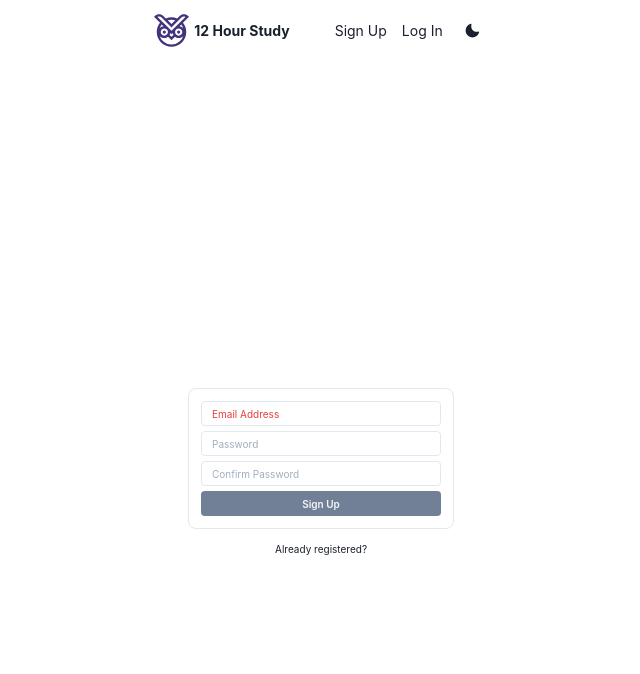
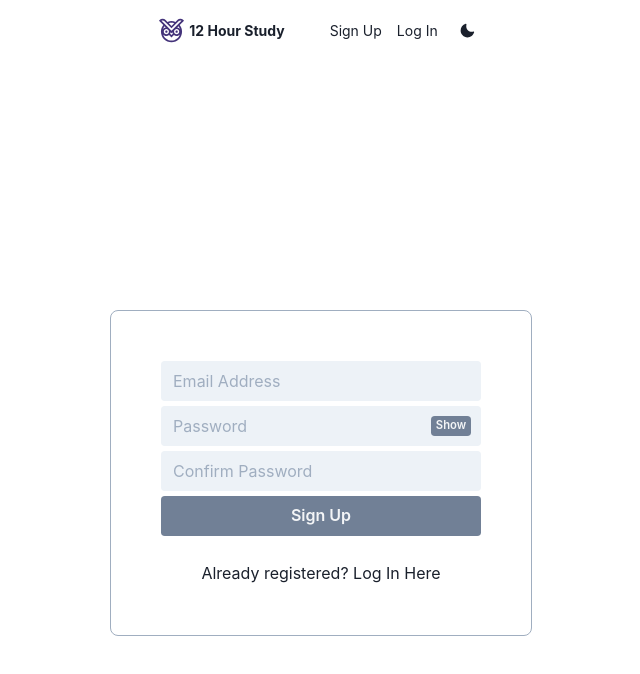
Before and after one commit to Gumshoe21/12-Hour-Study, a React (Create React App) app in the folder client/: page /signup in a window 1280 px wide. Shown: the top 674 px of the page, without its empty margins (319-959 px from the left). Built offline with nearby package versions, Linux system fonts and the light colour scheme; no server answers.

Commit message:
Added colors to active mode of timer switcher buttons; restyled Register/Login components.

```diff
--- a/client/src/App.js
+++ b/client/src/App.js
@@ -1,21 +1,11 @@
 import React, { Fragment, useEffect } from 'react';
-import {
-  BrowserRouter as Router,
-  Route,
-  Routes,
-  Navigate
-} from 'react-router-dom';
-import styles from './App.module.scss';
+import { BrowserRouter as Router, Route, Routes } from 'react-router-dom';
 import Navbar from './components/UI/Navbar/Navbar';
-import Timer from './components/Timer/Timer';
 import Register from './components/Auth/Register';
 import Login from './components/Auth/Login';
 import Dashboard from './components/Dashboard/Dashboard';
 import Profile from './components/Profile/Profile';
-import { Container, Box, Flex, VStack } from '@chakra-ui/react';
 import { loadUser } from './store/actions/auth';
-import authSlice from './store/slices/auth';
-import { useDispatch } from 'react-redux';
 import { connect } from 'react-redux';
 import store from './store/index';
 import PropTypes from 'prop-types';
@@ -32,7 +22,11 @@ const App = ({ auth }) => {
           <Route index element={<Dashboard />} />
           <Route exact path="/signup" element={<Register />} />
           <Route exact path="/login" element={<Login />} />
-          <Route exact path="/profile" element={<Profile />} />
+          <Route
+            exact
+            path="/profile"
+            element={<PrivateRoute component={Profile} />}
+          />
           <Route
             path="/dashboard"
             element={<PrivateRoute component={Dashboard} />}
--- a/client/src/components/Auth/Login.js
+++ b/client/src/components/Auth/Login.js
@@ -3,26 +3,8 @@ import { connect } from 'react-redux';
 import { Link, Navigate } from 'react-router-dom';
 import PropTypes from 'prop-types';
 import { login } from '../../store/actions/auth';
-import {
-  Spacer,
-  Container,
-  Box,
-  Flex,
-  Stack,
-  VStack,
-  HStack,
-  Heading,
-  Button,
-  ButtonGroup,
-  Center
-} from '@chakra-ui/react';
-import {
-  FormControl,
-  FormLabel,
-  FormErrorMessage,
-  FormHelperText,
-  Input
-} from '@chakra-ui/react';
+import { Box, Flex, VStack, Button, Text } from '@chakra-ui/react';
+import { FormControl, Input } from '@chakra-ui/react';
 
 const Login = ({ login, isAuthenticated }) => {
   const [formData, setFormData] = useState({
@@ -53,41 +35,53 @@ const Login = ({ login, isAuthenticated }) => {
     >
       <Flex
         borderWidth={1}
+        borderColor="gray.400"
         borderRadius={8}
-        p={10}
+        p={20}
         justifyContent="center"
         alignItems="center"
       >
         <form onSubmit={(e) => onSubmit(e)}>
           <FormControl>
-            <VStack spacing={2} display="inline-block" maxW="sm">
+            <VStack spacing={2} mb={10} display="inline-block" maxW="sm">
               <Input
+                fontSize={16}
                 type="email"
                 placeholder="Email Address"
-                _placeholder={{ color: 'red.500' }}
                 name="email"
                 value={email}
+                height={16}
                 onChange={(e) => onChange(e)}
               />
               <Input
+                fontSize={16}
                 width="100%"
                 type="password"
                 placeholder="Password"
                 name="password"
                 value={password}
+                height={16}
                 onChange={(e) => onChange(e)}
               />
-              <Button type="submit" value="Login" width="100%">
+              <Button
+                h={16}
+                fontSize={16}
+                type="submit"
+                value="Login"
+                width="100%"
+              >
                 Log In
               </Button>
             </VStack>
           </FormControl>
+          <Flex justify="center">
+            <Link to="/signup">
+              <Text underline={2} fontSize={16}>
+                Not Registered? Sign Up Here
+              </Text>
+            </Link>
+          </Flex>
         </form>
-      </Flex>
-      <Flex mt={5}>
-        <Box>
-          <Link to="/signup">Sign up here</Link>
-        </Box>
       </Flex>
     </Flex>
   );
--- a/client/src/components/Auth/Register.js
+++ b/client/src/components/Auth/Register.js
@@ -4,33 +4,26 @@ import { Link, Navigate } from 'react-router-dom';
 import PropTypes from 'prop-types';
 import { register } from '../../store/actions/auth';
 import {
-  Spacer,
-  Container,
-  Box,
   Flex,
-  Stack,
   VStack,
-  HStack,
-  Heading,
   Button,
-  ButtonGroup,
-  Center
-} from '@chakra-ui/react';
-import {
   FormControl,
-  FormLabel,
-  FormErrorMessage,
-  FormHelperText,
-  Input
+  Input,
+  InputGroup,
+  InputRightElement,
+  Text
 } from '@chakra-ui/react';
 
 const Register = ({ register, isAuthenticated }) => {
+  const [show, setShow] = useState(false);
+  const handleClick = () => setShow(!show);
+
   const [formData, setFormData] = useState({
     email: '',
     password: '',
     passwordConfirm: ''
   });
-  const { name, email, password, passwordConfirm } = formData;
+  const { email, password, passwordConfirm } = formData;
 
   const onChange = (e) =>
     setFormData({ ...formData, [e.target.name]: e.target.value });
@@ -52,35 +45,63 @@ const Register = ({ register, isAuthenticated }) => {
       justifyContent="center"
       flexDirection="column"
       height="100vh"
-      width="100wv"
     >
       <Flex
         borderWidth={1}
+        borderColor="gray.400"
         borderRadius={8}
-        p="1.2rem"
+        p={20}
         justifyContent="center"
         alignItems="center"
       >
         <form onSubmit={(e) => onSubmit(e)}>
           <FormControl>
-            <VStack spacing={2} display="inline-block" maxW="sm">
+            <VStack
+              spacing={2}
+              mb={10}
+              display="inline-block"
+              maxW={{ base: 'sm', md: 'lg' }}
+            >
               <Input
+                variant="filled"
+                fontSize={16}
+                height={16}
                 type="email"
                 placeholder="Email Address"
-                _placeholder={{ color: 'red.500' }}
                 name="email"
                 value={email}
                 onChange={(e) => onChange(e)}
               />
+              <InputGroup size="md">
                 <Input
+                  variant="filled"
+                  fontSize={16}
+                  height={16}
                   width="100%"
-                type="password"
+                  type={show ? 'text' : 'password'}
                   placeholder="Password"
                   name="password"
                   value={password}
                   onChange={(e) => onChange(e)}
                 />
+                <InputRightElement
+                  flex="column"
+                  justify="center"
+                  align="center"
+                  h={8}
+                  mt={4}
+                  mr={4}
+                  width="4rem"
+                >
+                  <Button h="inherit" size="lg" onClick={handleClick}>
+                    {show ? 'Hide' : 'Show'}
+                  </Button>
+                </InputRightElement>
+              </InputGroup>
               <Input
+                variant="filled"
+                fontSize={16}
+                height={16}
                 type="password"
                 placeholder="Confirm Password"
                 name="passwordConfirm"
@@ -88,21 +109,24 @@ const Register = ({ register, isAuthenticated }) => {
                 onChange={(e) => onChange(e)}
               />
               <Button
+                h={16}
+                fontSize={16}
                 type="submit"
-                className="btn btn-primary"
-                value="Register"
+                value="Login"
                 width="100%"
               >
                 Sign Up
               </Button>
             </VStack>
           </FormControl>
+          <Flex justify="center">
+            <Link to="/login">
+              <Text underline={2} fontSize={16}>
+                Already registered? Log In Here
+              </Text>
+            </Link>
+          </Flex>
         </form>
-      </Flex>
-      <Flex mt={5}>
-        <Box>
-          <Link to="/login">Already registered?</Link>
-        </Box>
       </Flex>
     </Flex>
   );
--- a/client/src/components/Routing/PrivateRoute.js
+++ b/client/src/components/Routing/PrivateRoute.js
@@ -8,8 +8,8 @@ const PrivateRoute = ({
   component: Component,
   auth: { isAuthenticated, loading }
 }) => {
+  if (!isAuthenticated) return <Navigate replace to="/login" />;
   if (loading) return <LoadingScreen />;
-  if (!isAuthenticated) return <Navigate replace to="/login" />;
   if (isAuthenticated) return <Component />;
 
   return <Navigate to="/login" />;
--- a/client/src/components/Timer/SwitchTimer.js/SwitchTimerButton.js
+++ b/client/src/components/Timer/SwitchTimer.js/SwitchTimerButton.js
@@ -7,18 +7,26 @@ import {
   AlertDialogHeader,
   AlertDialogContent,
   AlertDialogOverlay,
-  useDisclosure
+  useDisclosure,
+  useColorModeValue
 } from '@chakra-ui/react';
 import { connect } from 'react-redux';
 import PropTypes from 'prop-types';
 
 const SwitchTimerButton = ({ props, timer }) => {
+  const activeModeBgColor = useColorModeValue('gray.700', 'purple.200');
+  const activeModeColor = useColorModeValue('gray.100', 'gray.900');
+
   const { isOpen, onOpen, onClose } = useDisclosure();
   const cancelRef = useRef();
   return (
     <>
       <Button
-        bgColor={timer.activeMode === props.mode ? 'blue' : 'red'}
+        bgColor={timer.activeMode === props.mode ? activeModeBgColor : null}
+        _hover={{
+          bg: timer.activeMode === props.mode ? activeModeBgColor : null
+        }}
+        color={timer.activeMode === props.mode ? activeModeColor : null}
         value={props.mode}
         onClick={
           timer.ticking
--- a/client/src/components/UI/Logo/Logo.js
+++ b/client/src/components/UI/Logo/Logo.js
@@ -5,7 +5,7 @@ import { OwlIcon } from './OwlIcon';
 const Logo = () => {
   return (
     <Flex align="center" justify="center" columnGap={2}>
-      <OwlIcon w={14} h={14} fill="purple.800" />
+      <OwlIcon w={10} h={10} fill="purple.800" />
       <Text fontSize={14} fontWeight="700">
         12 Hour Study
       </Text>
```
Lines whose indentation alone changed are shown as unchanged.
